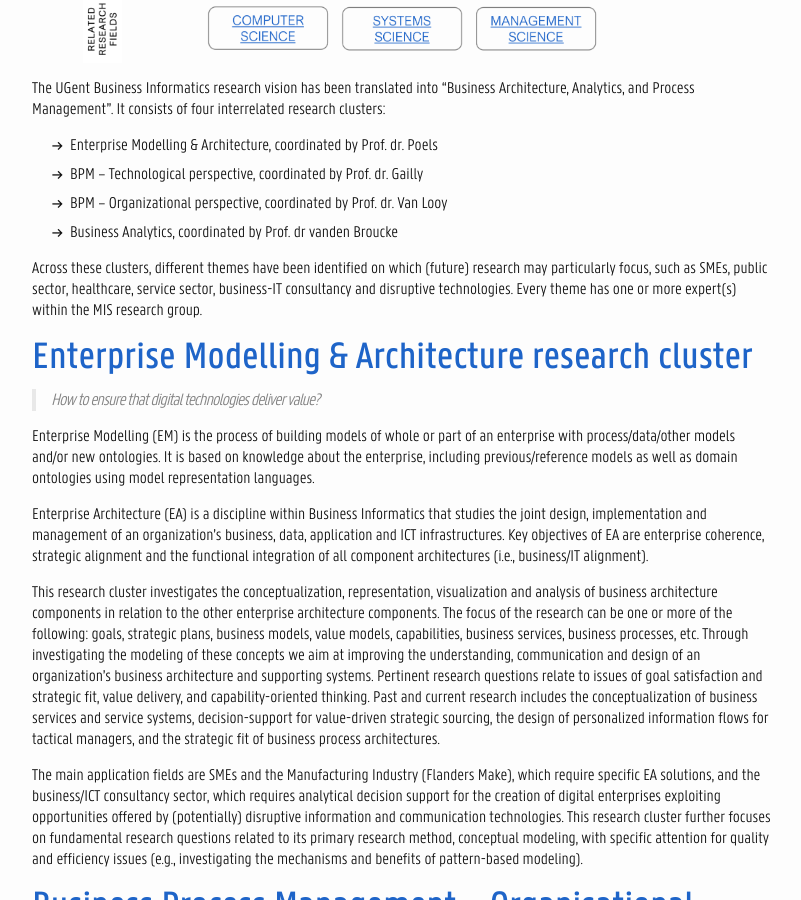
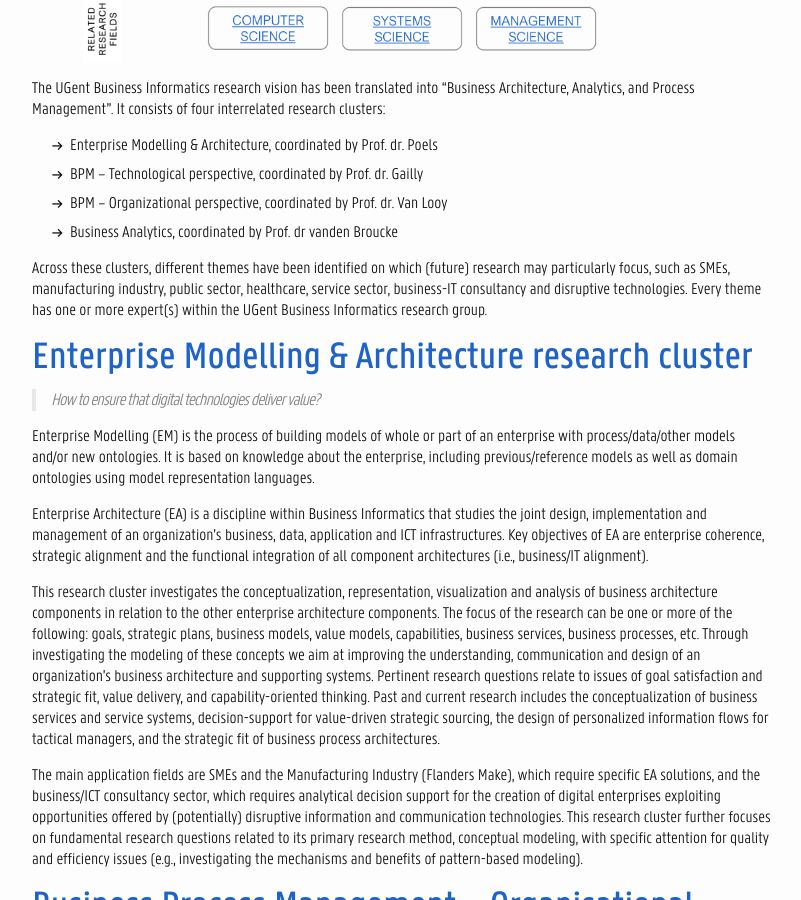
Before and after one commit to UGent-BusinessInformatics/ugent-businessinformatics.github.io, a Jekyll site: the page built from pages/01-research_vision.markdown, in a window 1280 px wide and 900 px high, scrolled down 700 px. Shown: the whole window, without its empty margins (238-1039 px from the left). Built offline with Jekyll 4.4.1, drawn with Linux system fonts in a browser that asks for light colours.

Commit message:
Update 01-research_vision.markdown

```diff
--- a/pages/01-research_vision.markdown
+++ b/pages/01-research_vision.markdown
@@ -13,7 +13,7 @@
 - BPM – Organizational perspective, coordinated by Prof. dr. Van Looy
 - Business Analytics, coordinated by Prof. dr vanden Broucke
 
-Across these clusters, different themes have been identified on which (future) research may particularly focus, such as SMEs, public sector, healthcare, service sector, business-IT consultancy and disruptive technologies. Every theme has one or more expert(s) within the MIS research group.
+Across these clusters, different themes have been identified on which (future) research may particularly focus, such as SMEs, manufacturing industry, public sector, healthcare, service sector, business-IT consultancy and disruptive technologies. Every theme has one or more expert(s) within the UGent Business Informatics research group.
 
 # Enterprise Modelling & Architecture research cluster
 
```
